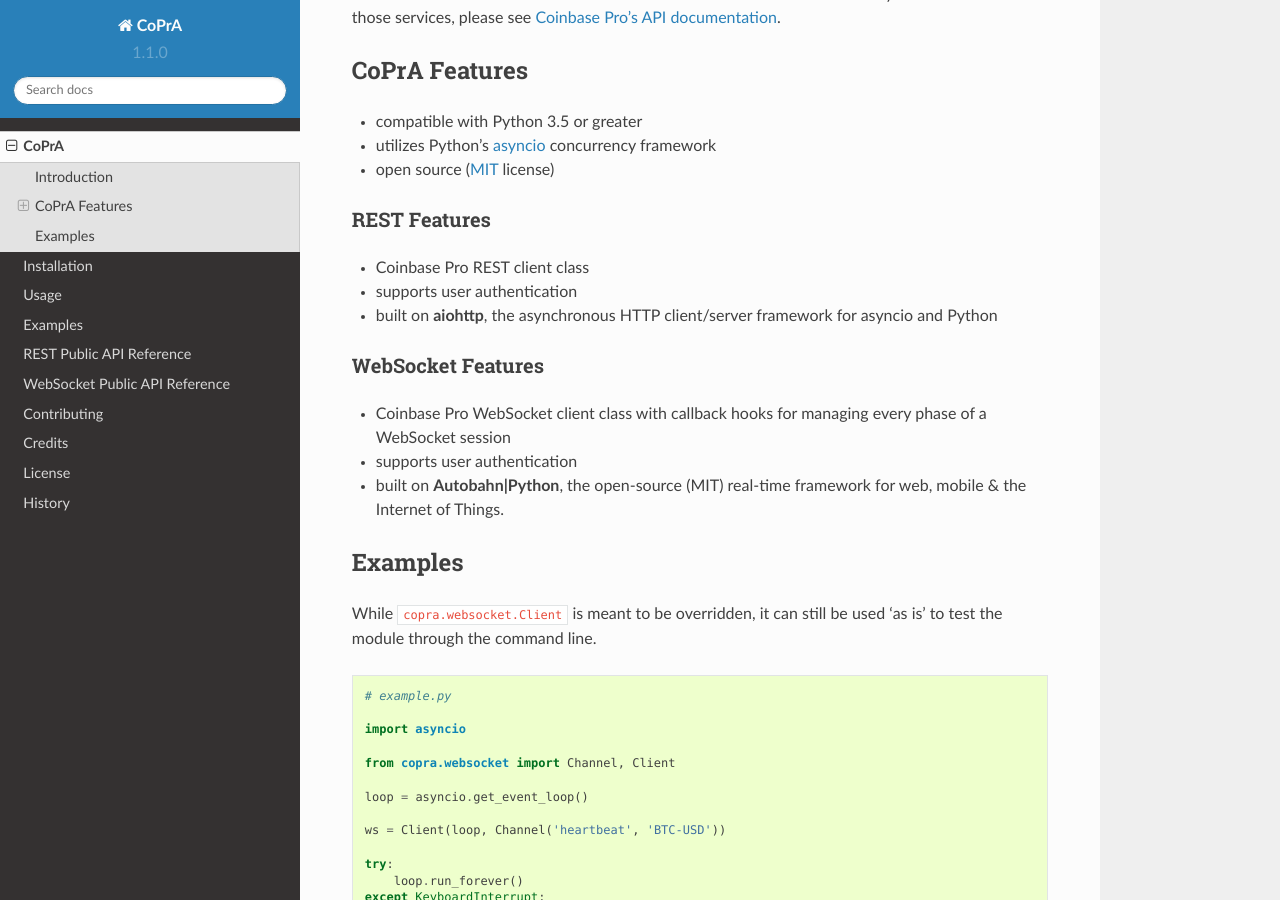
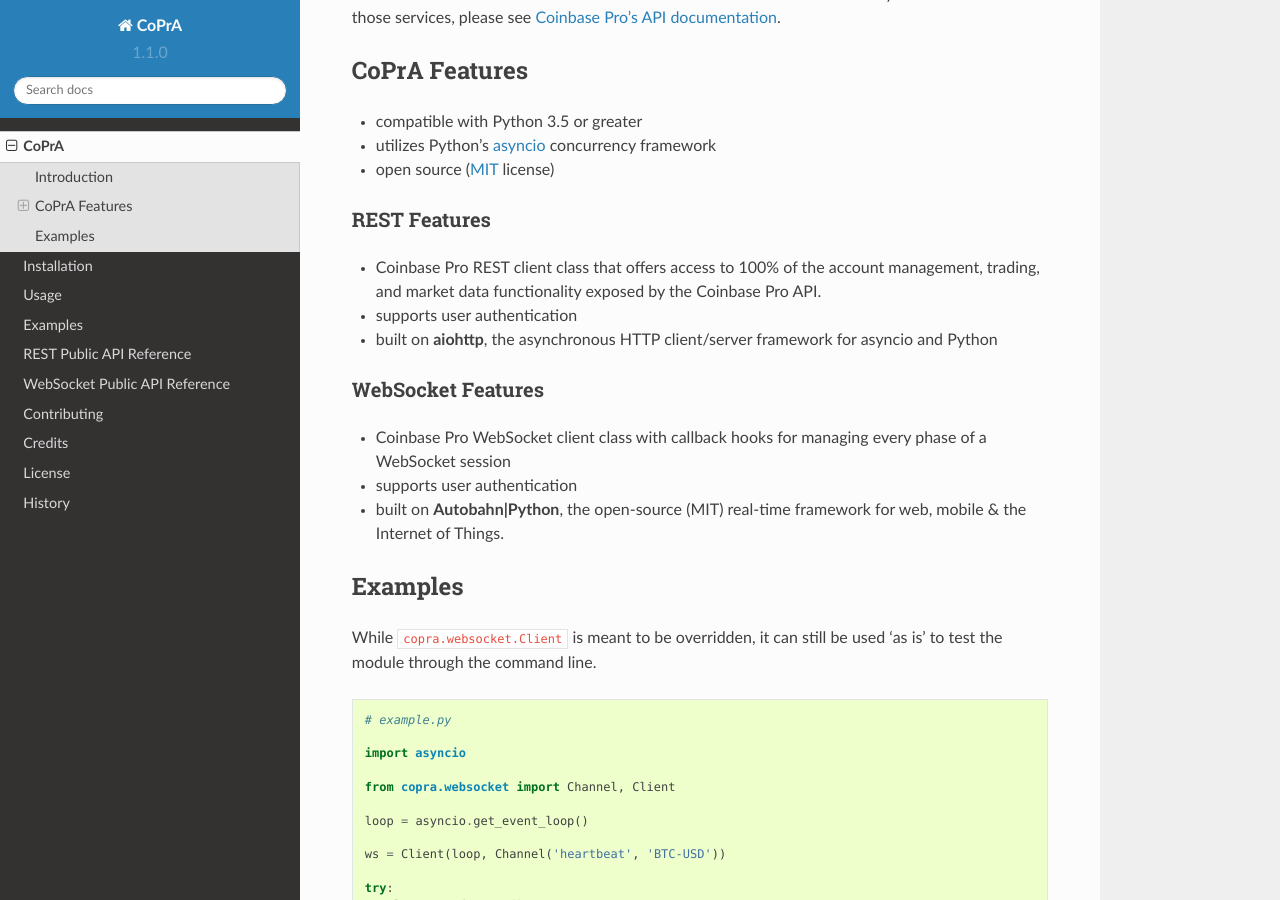
Before and after one commit to tpodlaski/copra, a Sphinx documentation site: the page built from docs/index.rst, in a window 1280 px wide and 900 px high, scrolled down 428 px. Built offline with Sphinx 7.4.7 and the Read the Docs theme 2.0.0, drawn with Linux system fonts in a browser that asks for light colours.

Commit message:
Update index.rst

```diff
--- a/docs/index.rst
+++ b/docs/index.rst
@@ -25,7 +25,7 @@
 REST Features
 +++++++++++++
 
-* Coinbase Pro REST client class
+* Coinbase Pro REST client class that offers access to 100% of the account management, trading, and market data functionality exposed by the Coinbase Pro API.
 * supports user authentication
 * built on **aiohttp**, the asynchronous HTTP client/server framework for asyncio and Python
 
```
